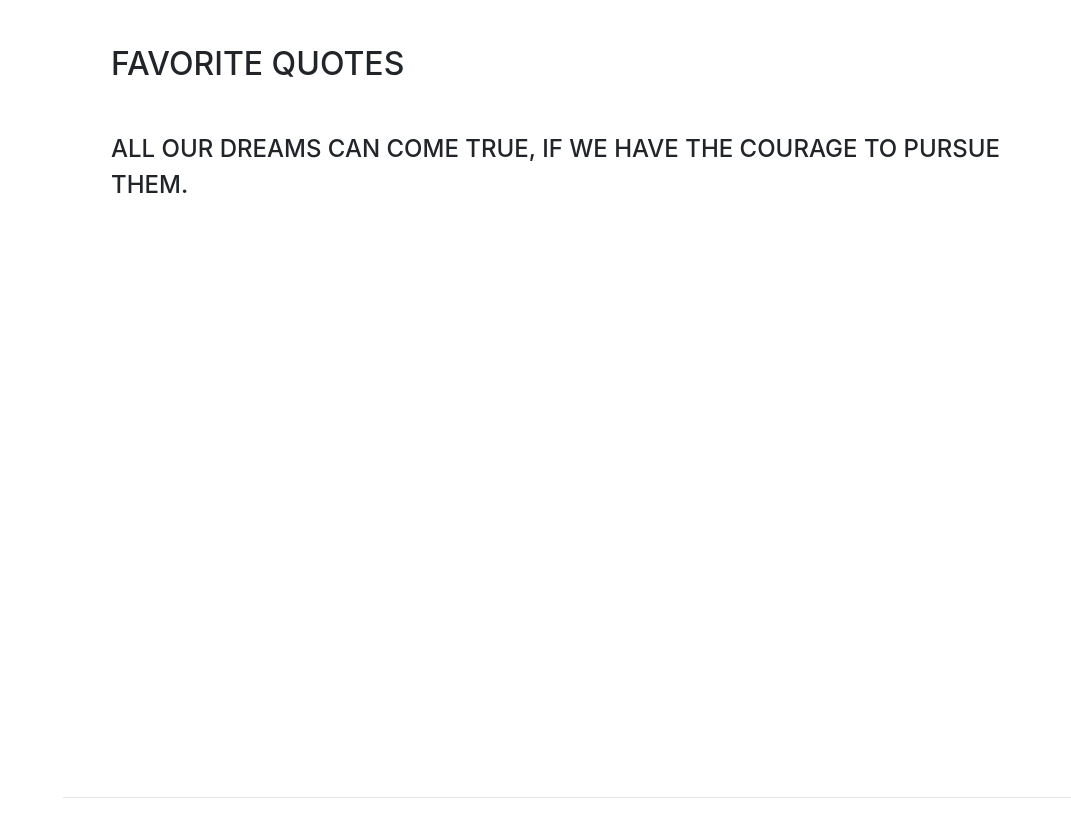
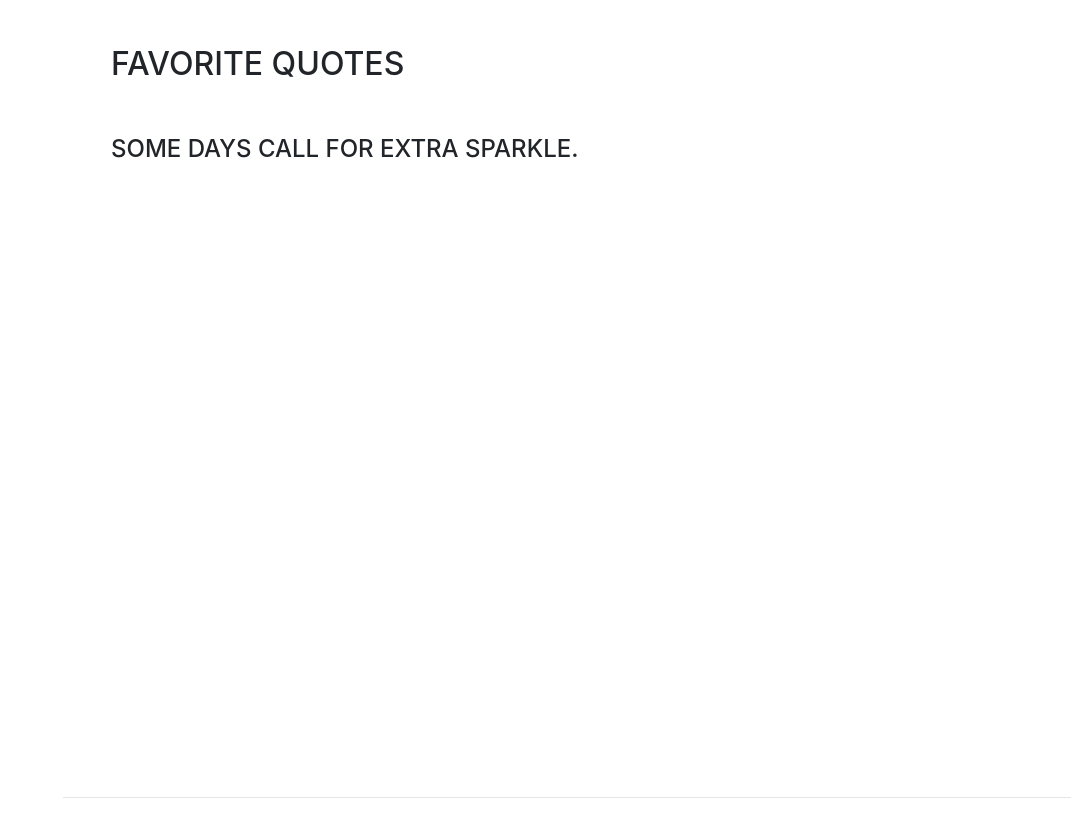
Before and after one commit to hanx1/hanx1, a website with bundled scripts: page index.html in a window 1280 px wide. Shown: the part 804-1641 px from the top of the page, without its empty margins (209-1280 px from the left). Built offline with nearby package versions, Linux system fonts and the light colour scheme; a web font is replaced by a local one.

Commit message:
change quote

```diff
--- a/index.html
+++ b/index.html
@@ -66,7 +66,7 @@
                 <h2 class="mb-5">Favorite Quotes</h2>
 
                 <div class="resume-item d-flex flex-column flex-md-row justify-content-between mb-5">
-                    <div class="subheading mb-3">All our dreams can come true, if we have the courage to pursue them.</div>
+                    <div class="subheading mb-3">Some days call for extra sparkle.</div>
                 </div>
 
             </div>
```
